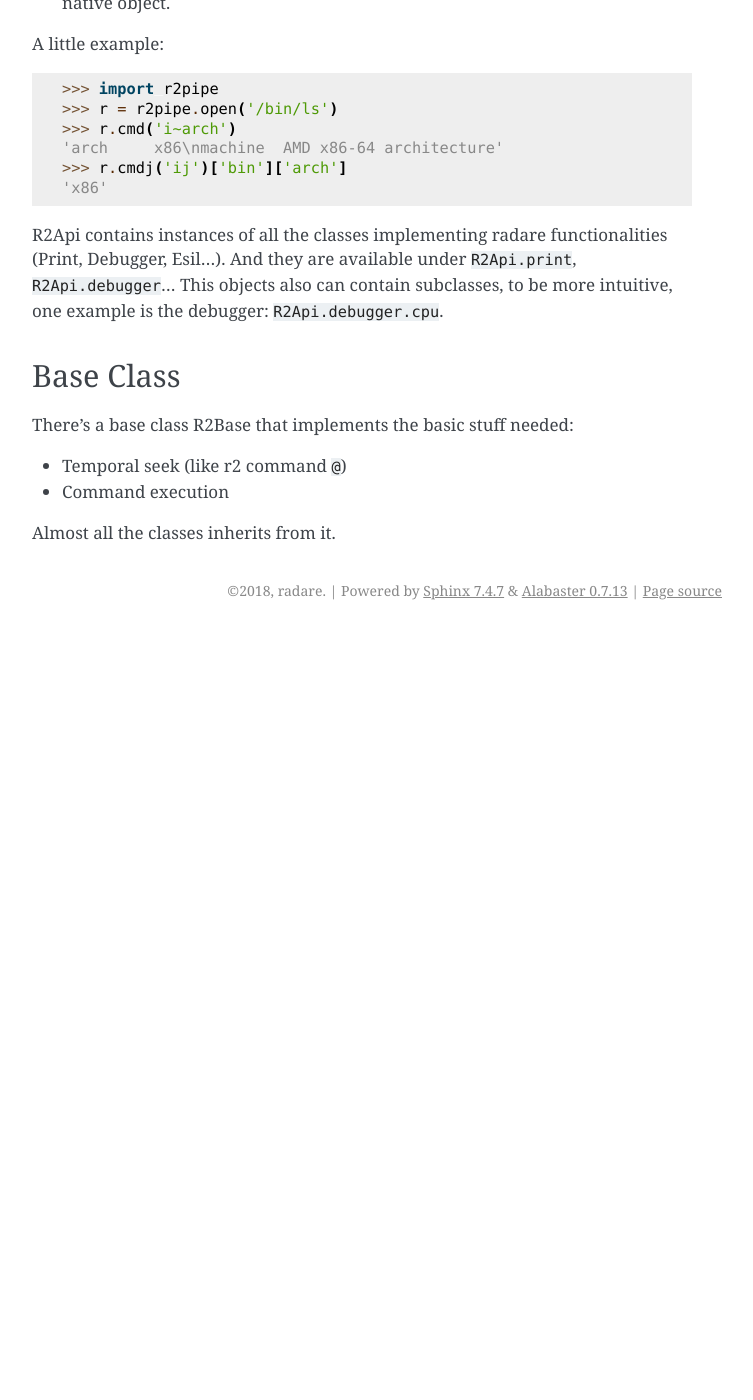
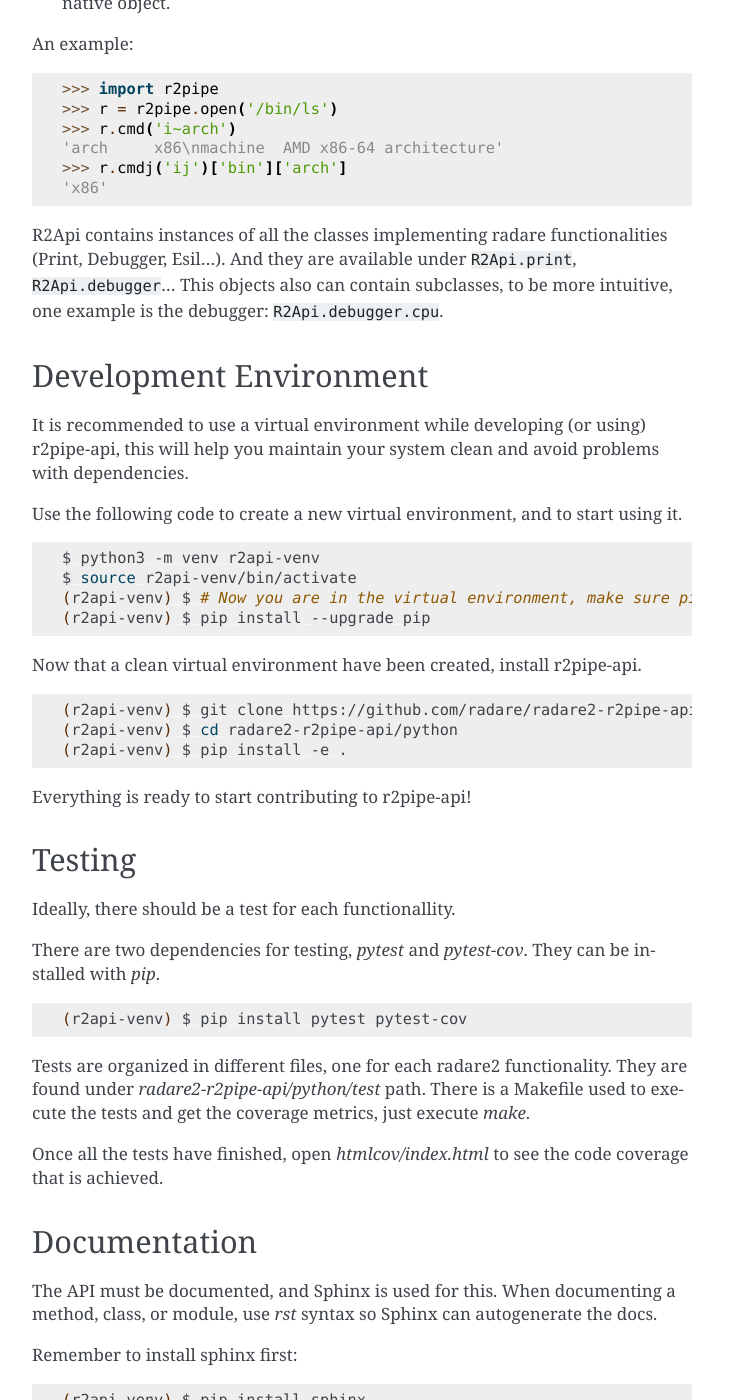
Before and after one commit to radareorg/radare2-r2papi, a Sphinx documentation site: the page built from python/docs/development.rst, in a window 1280 px wide and 1400 px high, scrolled down 446 px. Shown: the whole window, without its empty margins (388-1141 px from the left). Built offline with Sphinx 7.4.7, drawn with Linux system fonts in a browser that asks for light colours; before the commit the page ends 1076 px from its top, so only the background shows below that; some of the changed text lies outside the part shown.

Commit message:
Improve docs

```diff
--- a/python/docs/development.rst
+++ b/python/docs/development.rst
@@ -18,7 +18,7 @@
 * ``cmdj``: The same as ``cmd``, but interpret the output as json, and return a
   python native object.
 
-A little example:
+An example:
 
 .. code-block:: python
 
@@ -36,6 +36,67 @@
 This objects also can contain subclasses, to be more intuitive, one example is
 the debugger: ``R2Api.debugger.cpu``.
 
+Development Environment
+-----------------------
+
+It is recommended to use a virtual environment while developing (or using)
+r2pipe-api, this will help you maintain your system clean and avoid problems
+with dependencies.
+
+Use the following code to create a new virtual environment, and to start using
+it.
+
+.. code-block:: bash
+
+    $ python3 -m venv r2api-venv
+    $ source r2api-venv/bin/activate
+    (r2api-venv) $ # Now you are in the virtual environment, make sure pip is updated
+    (r2api-venv) $ pip install --upgrade pip
+
+Now that a clean virtual environment have been created, install r2pipe-api.
+
+.. code-block:: bash
+
+    (r2api-venv) $ git clone https://github.com/radare/radare2-r2pipe-api/
+    (r2api-venv) $ cd radare2-r2pipe-api/python
+    (r2api-venv) $ pip install -e .
+
+Everything is ready to start contributing to r2pipe-api!
+
+Testing
+-------
+
+Ideally, there should be a test for each functionallity.
+
+There are two dependencies for testing, `pytest` and `pytest-cov`. They can be
+installed with `pip`.
+
+.. code-block:: bash
+
+    (r2api-venv) $ pip install pytest pytest-cov
+
+Tests are organized in different files, one for each radare2 functionality. They
+are found under `radare2-r2pipe-api/python/test` path. There is a Makefile used
+to execute the tests and get the coverage metrics, just execute `make`.
+
+Once all the tests have finished, open `htmlcov/index.html` to see the code
+coverage that is achieved.
+
+Documentation
+-------------
+
+The API must be documented, and Sphinx is used for this. When documenting a
+method, class, or module, use `rst` syntax so Sphinx can autogenerate the docs.
+
+Remember to install sphinx first:
+
+.. code-block:: bash
+
+    (r2api-venv) $ pip install sphinx
+
+Documentation can be built executing `make html` in
+`radare2-r2pipe-api/python/docs`, then open `_build/html/index.html`.
+
 Base Class
 ----------
 
```
Also changed, not shown: python/docs/api.rst (+7 -1 lines), 1 other file.
